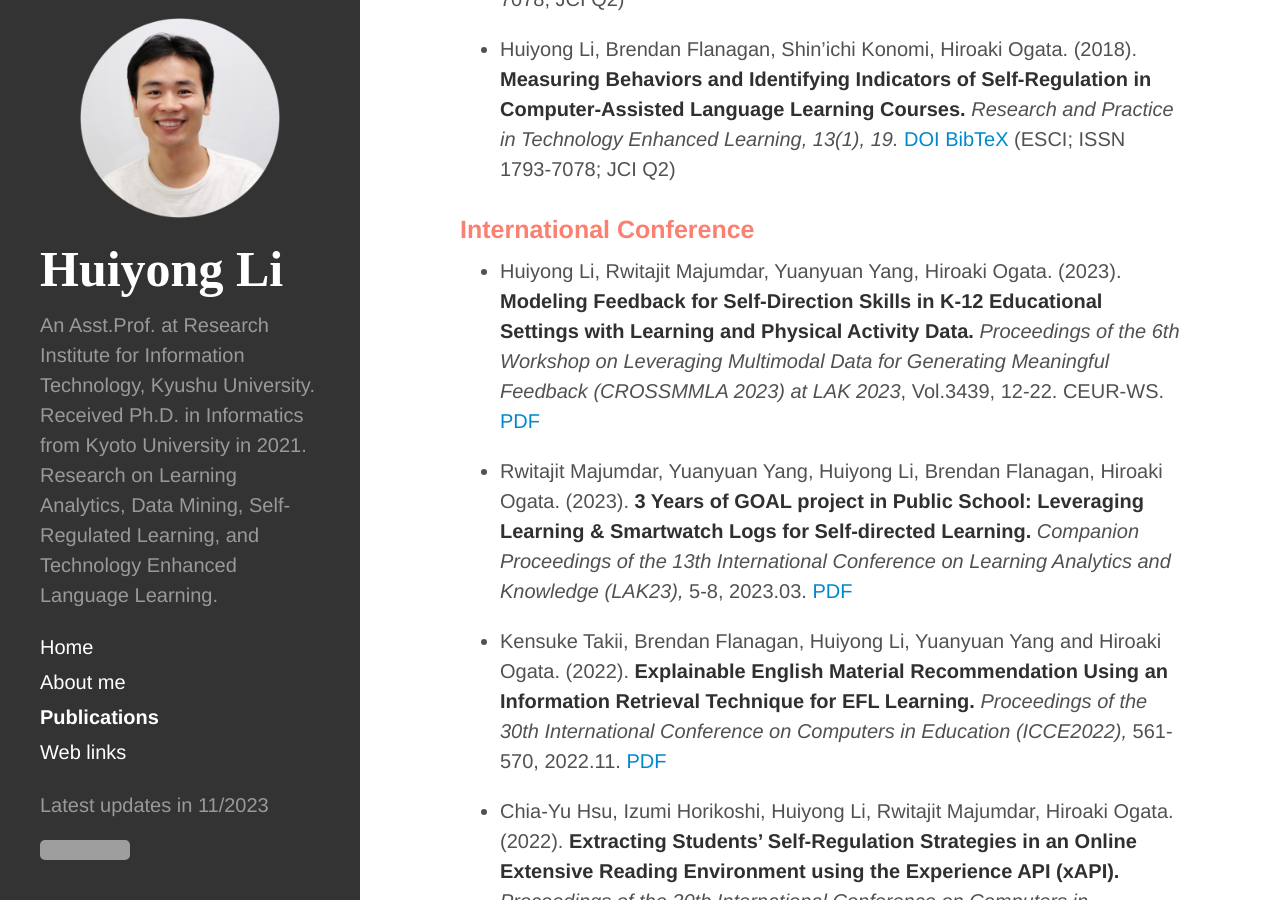
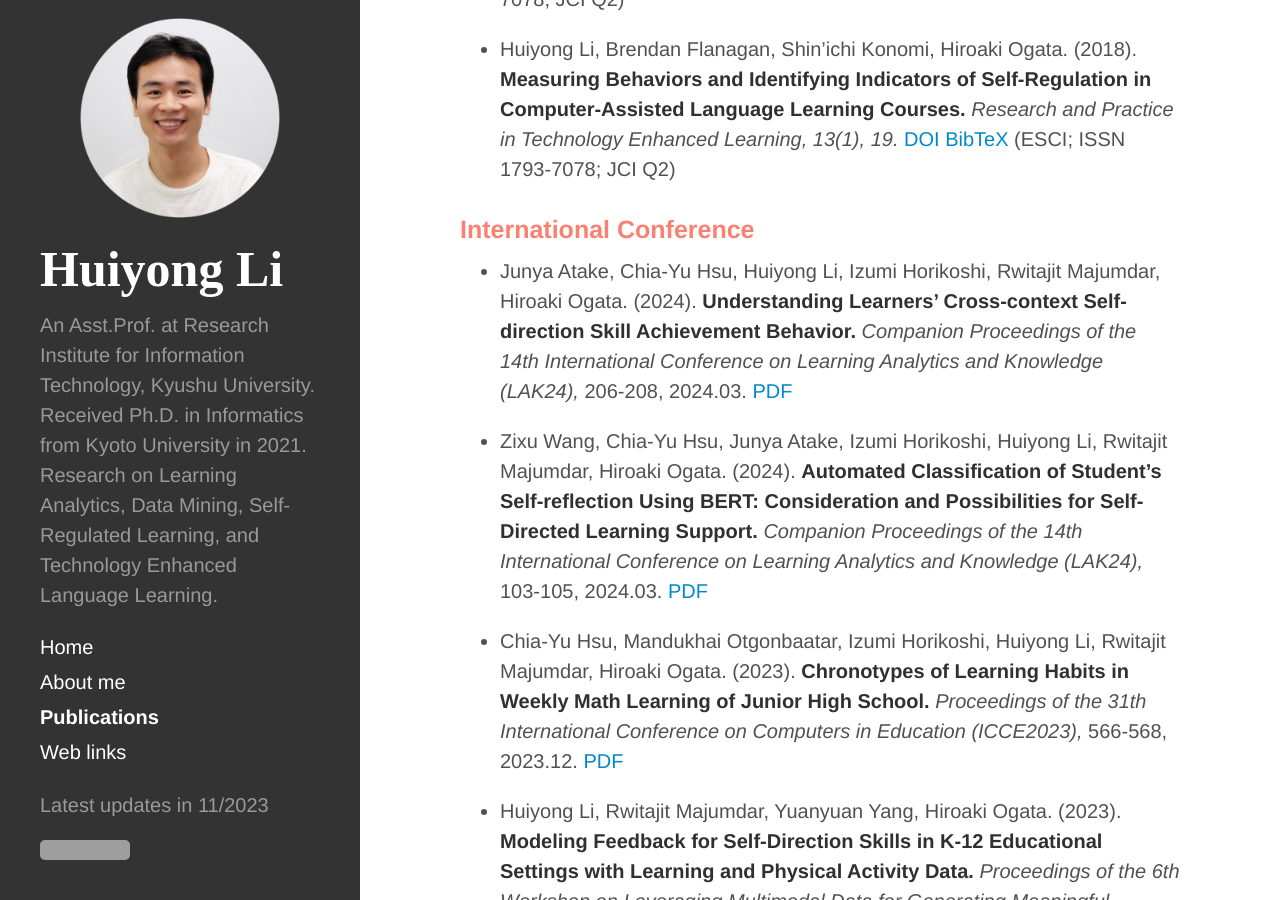
Before and after one commit to li-huiyong/li-huiyong.github.io, a Jekyll site: the page built from publications.md, in a window 1280 px wide and 900 px high, scrolled down 1699 px. Built offline with Jekyll 4.4.1, drawn with Linux system fonts in a browser that asks for light colours; nearby versions of some CDN libraries; some web fonts are replaced; grey boxes are pictures that could not be loaded.

Commit message:
add ICCE24 LAK24 papers

```diff
--- a/publications.md
+++ b/publications.md
@@ -30,6 +30,12 @@ ___
 * Huiyong Li, Brendan Flanagan, Shin’ichi Konomi, Hiroaki Ogata. (2018). **Measuring Behaviors and Identifying Indicators of Self-Regulation in Computer-Assisted Language Learning Courses.** _Research and Practice in Technology Enhanced Learning, 13(1), 19._ [DOI](https://doi.org/10.1186/s41039-018-0087-7){:target="_blank"} [BibTeX](https://li-huiyong.github.io/resources/li2018measuring.bib){:target="_blank"} (ESCI; ISSN 1793-7078; JCI Q2)
 
 ### <span style="color: Salmon; ">International Conference</span>
+
+* Junya Atake, Chia-Yu Hsu, Huiyong Li, Izumi Horikoshi, Rwitajit Majumdar, Hiroaki Ogata. (2024). **Understanding Learners' Cross-context Self-direction Skill Achievement Behavior.** _Companion Proceedings of the 14th International Conference on Learning Analytics and Knowledge (LAK24),_ 206-208, 2024.03. [PDF](http://dx.doi.org/10.13140/RG.2.2.22951.56484){:target="_blank"}
+
+* Zixu Wang, Chia-Yu Hsu, Junya Atake, Izumi Horikoshi, Huiyong Li, Rwitajit Majumdar, Hiroaki Ogata. (2024). **Automated Classification of Student's Self-reflection Using BERT: Consideration and Possibilities for Self-Directed Learning Support.** _Companion Proceedings of the 14th International Conference on Learning Analytics and Knowledge (LAK24),_ 103-105, 2024.03. [PDF](http://dx.doi.org/10.13140/RG.2.2.29662.45129){:target="_blank"}
+
+* Chia-Yu Hsu, Mandukhai Otgonbaatar, Izumi Horikoshi, Huiyong Li, Rwitajit Majumdar, Hiroaki Ogata. (2023). **Chronotypes of Learning Habits in Weekly Math Learning of Junior High School.** _Proceedings of the 31th International Conference on Computers in Education (ICCE2023),_ 566-568, 2023.12. [PDF](http://dx.doi.org/10.13140/RG.2.2.26307.00800){:target="_blank"}
 
 * Huiyong Li, Rwitajit Majumdar, Yuanyuan Yang, Hiroaki Ogata. (2023). **Modeling Feedback for Self-Direction Skills in K-12 Educational Settings with Learning and Physical Activity Data.** _Proceedings of the 6th Workshop on Leveraging Multimodal Data for Generating Meaningful Feedback (CROSSMMLA 2023) at LAK 2023_, Vol.3439, 12-22. CEUR-WS. [PDF](https://ceur-ws.org/Vol-3439/paper2.pdf){:target="_blank"}
 
```
